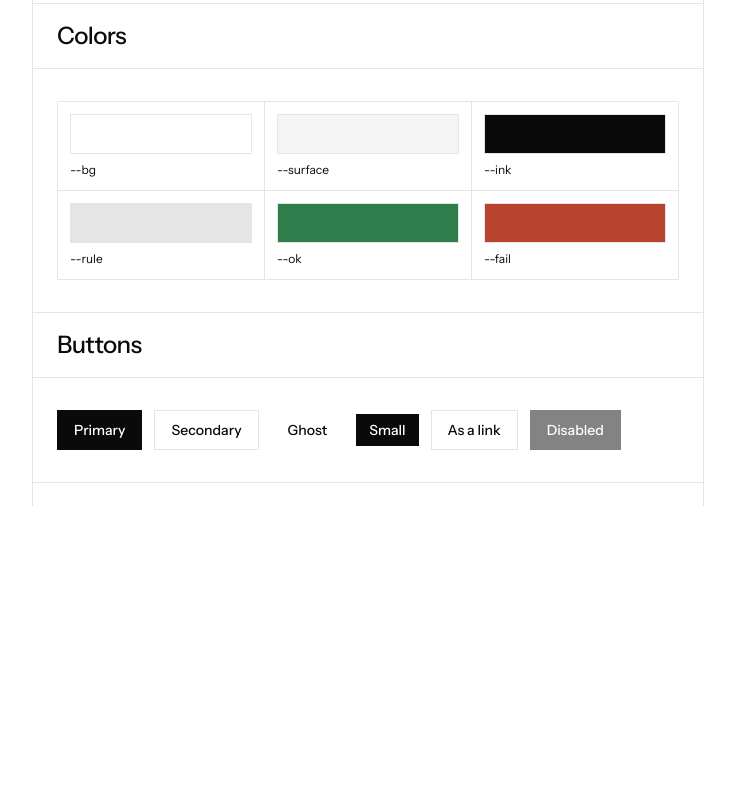
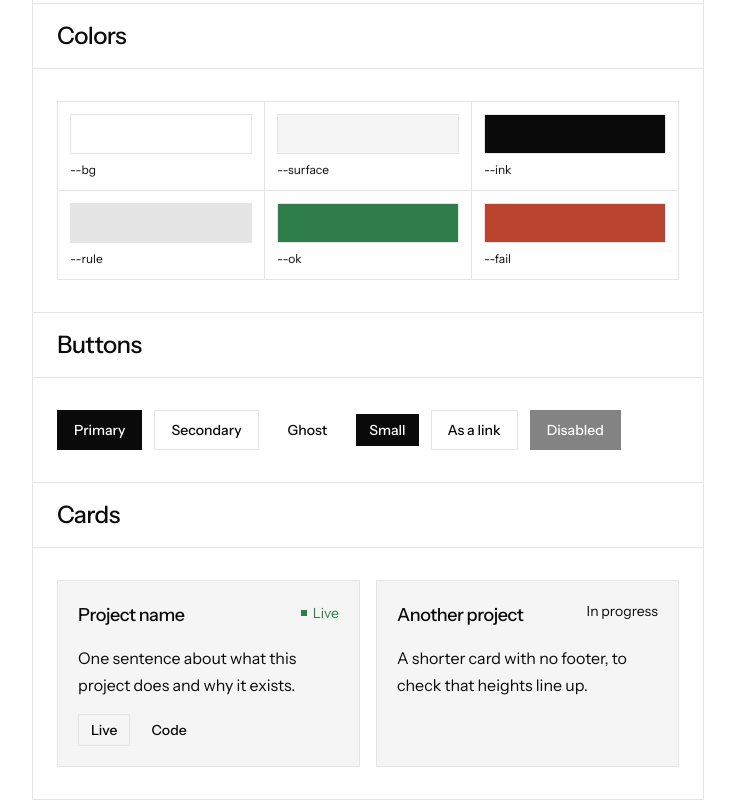
Before and after one commit to Akhilesh-Singh-0/akhilesh.dev, a Next.js app: page / in a window 1280 px wide. Shown: the part 294-1094 px from the top of the page, without its empty margins (272-1007 px from the left). Before the commit the page ends 800 px from the top, so only its background shows below. Built offline with nearby package versions, Linux system fonts and the light colour scheme.

Commit message:
feat(ui): add Card

```diff
--- a/app/page.tsx
+++ b/app/page.tsx
@@ -1,6 +1,7 @@
 import { ThemeToggle } from "@/components/features/themeToggle";
 import { Section } from "@/components/layout/section";
 import { Button } from "@/components/ui/button";
+import { Card } from "@/components/ui/card";
 
 const tokens = ["bg", "surface", "ink", "rule", "ok", "fail"] as const;
 
@@ -48,6 +49,32 @@ export default function Page() {
           <Button disabled>Disabled</Button>
         </div>
       </Section>
+
+            <Section id="cards" title="Cards">
+        <div className="grid gap-4 sm:grid-cols-2">
+          <Card
+            title="Project name"
+            meta={
+              <span className="inline-flex items-center gap-1.5 text-ok">
+                <span className="size-1.5 bg-ok" />
+                Live
+              </span>
+            }
+            footer={
+              <>
+                <Button size="sm" variant="secondary" href="#">Live</Button>
+                <Button size="sm" variant="ghost" href="#">Code</Button>
+              </>
+            }
+          >
+            <p>One sentence about what this project does and why it exists.</p>
+          </Card>
+
+          <Card title="Another project" meta="In progress">
+            <p>A shorter card with no footer, to check that heights line up.</p>
+          </Card>
+        </div>
+      </Section>
     </main>
   );
 }
--- /dev/null
+++ b/components/ui/card.tsx
@@ -0,0 +1,31 @@
+import { cn } from "@/lib/cn";
+
+type CardProps = {
+  title: string;
+  meta?: React.ReactNode;
+  children?: React.ReactNode;
+  footer?: React.ReactNode;
+  className?: string;
+};
+
+export function Card({ title, meta, children, footer, className }: CardProps) {
+  return (
+    <article
+      className={cn(
+        "flex flex-col gap-4 border border-rule bg-surface p-5",
+        className,
+      )}
+    >
+      <header className="flex items-start justify-between gap-4">
+        <h3 className="text-lg font-medium tracking-tight">{title}</h3>
+        {meta ? <div className="shrink-0 text-sm">{meta}</div> : null}
+      </header>
+      {children ? <div>{children}</div> : null}
+      {footer ? (
+        <footer className="mt-auto flex flex-wrap items-center gap-2">
+          {footer}
+        </footer>
+      ) : null}
+    </article>
+  );
+}
```
